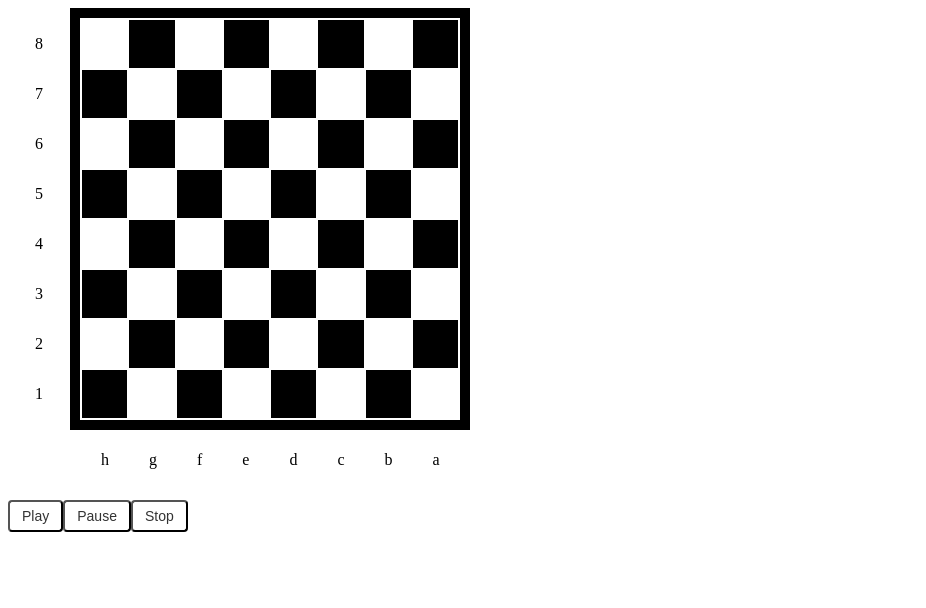
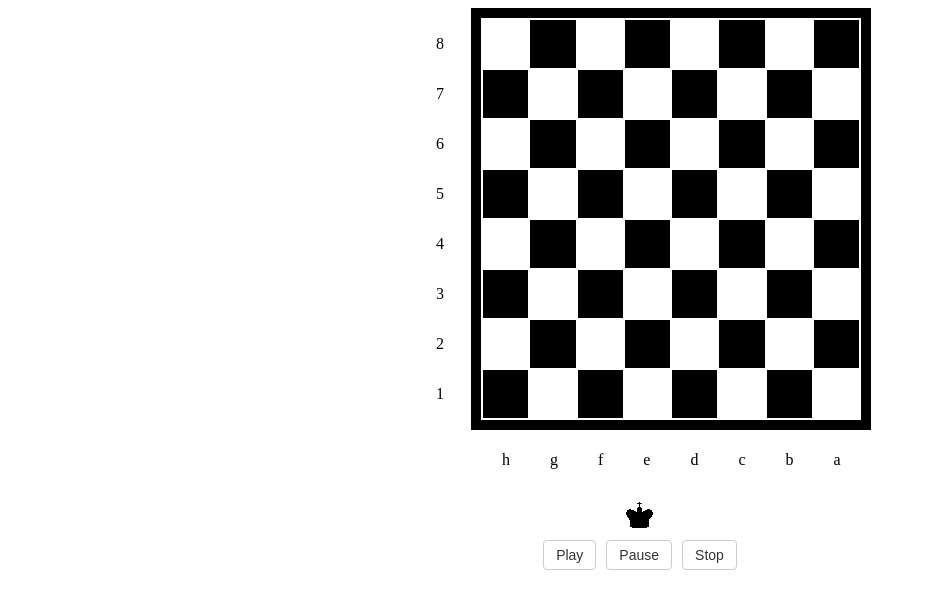
Before and after one commit to djom20/ajedrez, a plain HTML site: page index.html in a window 1280 px wide. Shown: the whole page, without its empty margins (0-926 px from the left). Drawn offline with nearby package versions, Linux system fonts and the light colour scheme.

```diff
--- a/css/style.css
+++ b/css/style.css
@@ -1,3 +1,13 @@
+.row1, .row2, .row3 {
+	margin: 0 auto;
+	width: 462px;
+	text-align: center;
+}
+
+.row3 {
+
+}
+
 #board table {
 	border: 10px solid black;
 	margin: 0 auto;
@@ -32,7 +42,7 @@ table.rigth tr > td.noColor {
 table.bottom {
 	border: 10px solid white !important;
 	margin-left: 62px !important;
-	width: 20px !important;
+	width: 380px !important;
 	float: none !important;
 	display: block;
 }
@@ -47,15 +57,28 @@ table.bottom tr > td.noColor {
 }
 
 .btn {
-	background-color: #fff;
 	border-radius: 4px;
+	border: 1px solid transparent;
 	box-shadow: none;
-	color: #333;
 	cursor: pointer;
 	display: inline-block;
 	font-size: 14px;
 	font-weight: 400;
-	margin-bottom: 0;
+	margin: 5px;
 	padding: 6px 12px;
 	text-align: center;
+	vertical-align: middle;
+	white-space: nowrap;
 }
+
+.btn-default {
+	color: #333;
+	background-color: #fff;
+	border-color: #ccc;
+}
+
+.btn-default:hover {
+	color: #333;
+	background-color: #e6e6e6;
+	border-color: #adadad;
+}
--- a/index.html
+++ b/index.html
@@ -7,7 +7,7 @@
 </head>
 <body>
 	<div class="row1">
-		<div id="board"></div>
+		<div id="board" ondrop="drop(this, event)" ondragenter="return false" ondragover="return false"></div>
 	</div>
 	<div class="row2"></div>
 	<div class="row3"></div>
--- a/js/init.js
+++ b/js/init.js
@@ -1,12 +1,21 @@
 $(function(){
 	$ajedrez.createBoard('#board');
 	$ajedrez.createControls('.row2');
-	// $ajedrez.chessPieces('#board');
+	$ajedrez.chessPieces('#board');
+	$ajedrez.startGame();
 });
 
 window.$ajedrez = {
+	createObjs: function(){
+		window.$players = null;
+		window.$turn 	= null;
+		window.$moving 	= null;
+		window.$temp 	= [];
+		window.$board 	= [];
+	},
 	createBoard: function(id){
-		// this.log('Creating Table');
+		this.createObjs();
+
 		var fila 	= null;
 		var i		= 8;
 		var j		= 8;
@@ -25,7 +34,6 @@ window.$ajedrez = {
 			);
 			i--;
 		}
-		this.log('Finish Nums');
 
 		this.log('Creating Board');
 		i = 8;
@@ -42,7 +50,6 @@ window.$ajedrez = {
 			j = 8;
 			i--;
 		}
-		this.log('Finish Board');
 
 		this.log('Creating Letters');
 		i 		= 8;
@@ -55,7 +62,6 @@ window.$ajedrez = {
 		}
 
 		board3.append(fila);
-		this.log('Finish Letters');
 
 		$(id).append(board2);
 		$(id).append(board1);
@@ -63,27 +69,68 @@ window.$ajedrez = {
 	},
 	createControls: function(id){
 		this.log('Creating Controls');
-		var div 	= $(id);
-		var text 	= ['Play', 'Pause', 'Stop'];
+		var text = ['Play', 'Pause', 'Stop'];
 
 		for (var i = 0; i < 3; i++) {
-			$('<button/>', { class: 'btn' })
+			$('<button/>', { class: 'btn btn-default' })
 				.text(text[i])
 				.click(function(){
 					alert(text[i] + ' Game');
-				}).appendTo(div);
+				}).appendTo($(id));
 		}
 	},
 	chessPieces: function(id){
-		this.log('Load Chess Pieces');
-		var obj = $('<img/>').attr("src","img/reina_negra.png");
+		this.log('Creating Chess Pieces');
+		var obj = $('<img/>')
+			.attr("id","reina_negra")
+			.attr("src","img/reina_negra.png")
+			.attr("draggable","true")
+			.attr("ondragstart","drag(this, event)");
 
-		// $(id).append(obj);
+		this.log('Loading Chess Pieces on Board');
+		$(id).append(obj);
+	},
+	clearBoard: function(){
+		$temp 	= [];
+		$board 	= [];
+		var i 	= 8;
+		var n 	= 0;
+
+		while(i > n){
+			$board[i] = [0,0,0,0,0,0,0,0];
+			i--;
+		}
+	},
+	createPlayers: function(){
+		this.log('Create Players');
+
+		$players 	= ['Player1', 'Player2'];
+		$turn 		= 'Player1';
+		$moving 	= [0, 0];
+	},
+	movePlayer: function(player, to, end){
+		$turn 	= player;
+		$moving = [to, end];
 	},
 	startGame: function(){
+		this.log('Starting Game');
 
+		this.clearBoard();
+		this.createPlayers();
+
+		this.log('Ready to the Game');
 	},
 	log: function(value){
 		console.log(value);
 	}
 };
+
+function drag(obj, evento) {
+	evento.dataTransfer.setData('Ficha', obj.id);
+}
+
+function drop(contenedor, evento) {
+	var id = evento.dataTransfer.getData('Ficha');
+	contenedor.appendChild(document.getElementById(id));
+	evento.preventDefault();
+}
```
